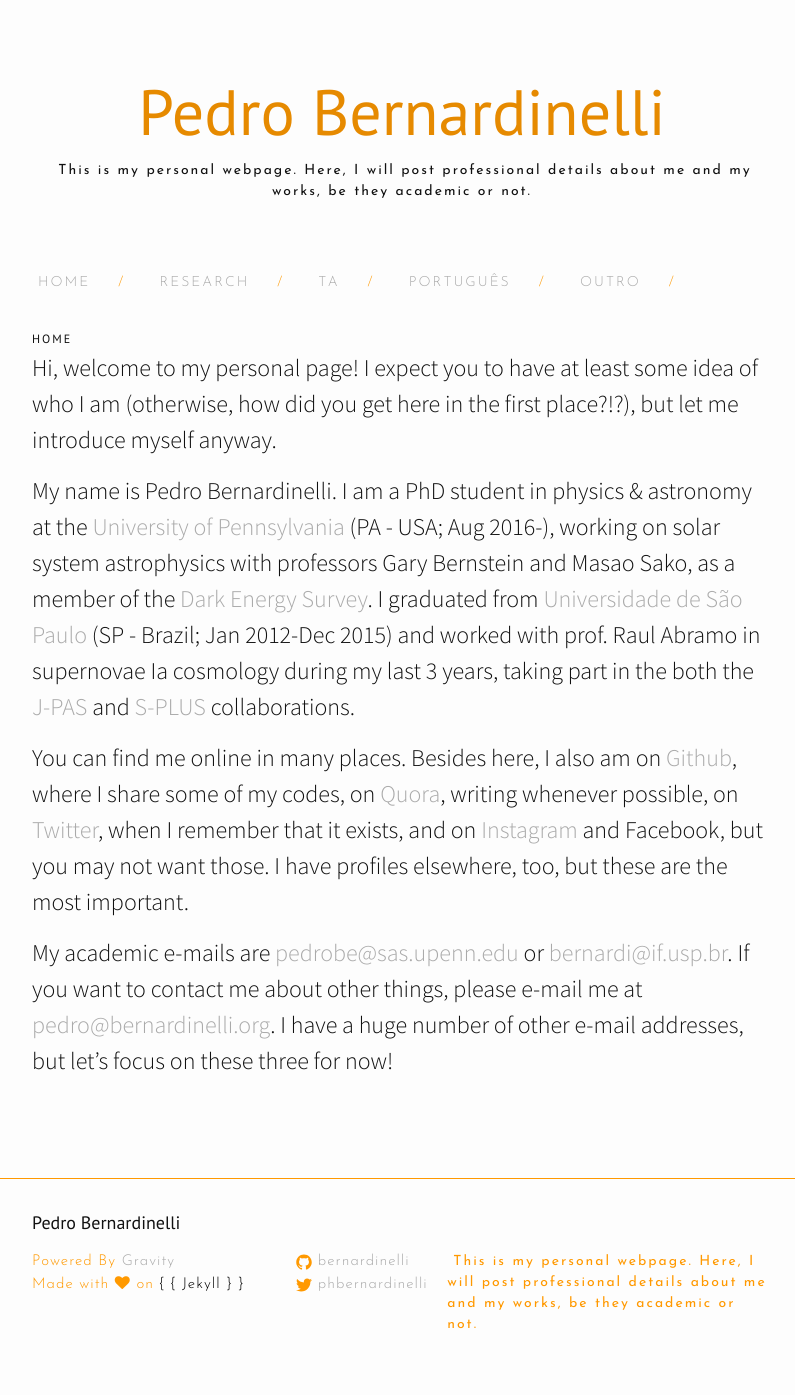
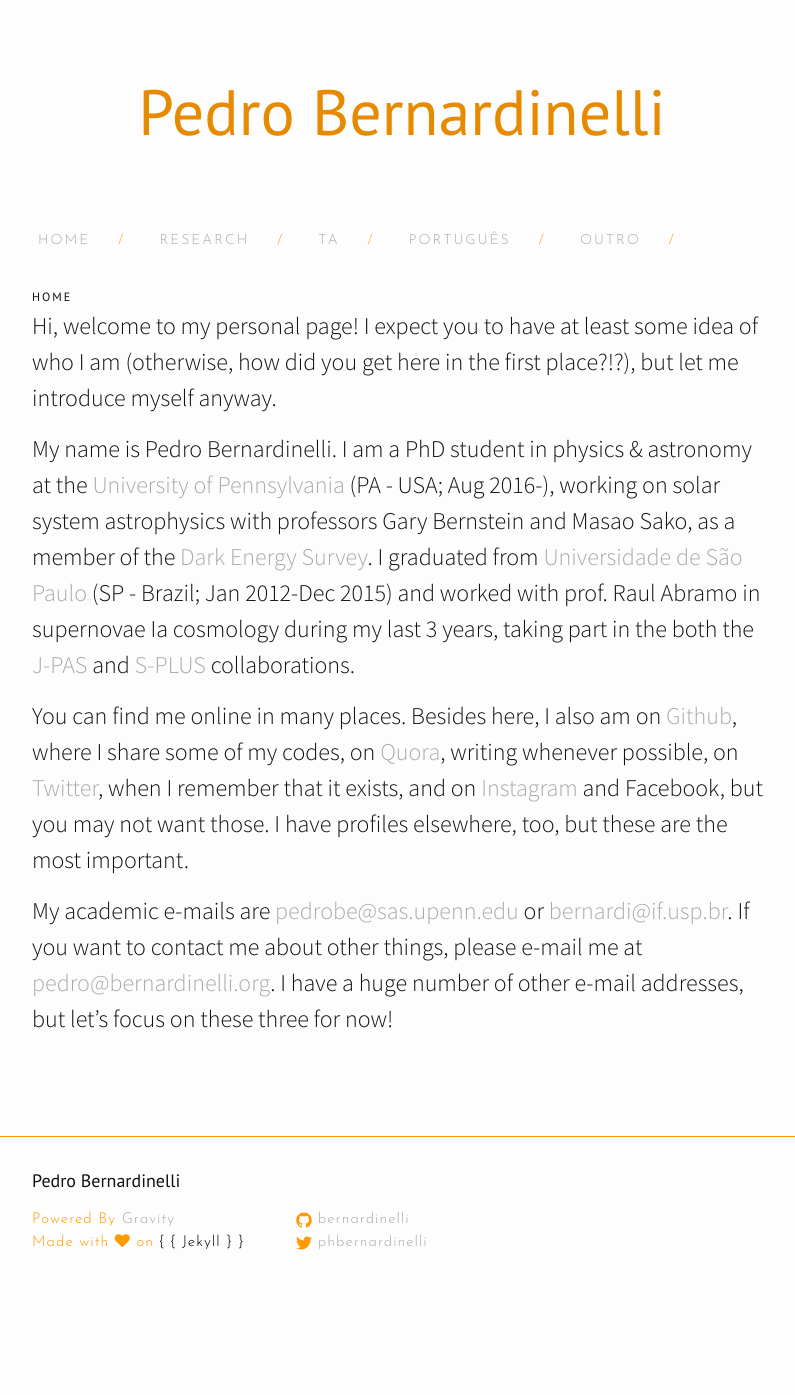
Before and after one commit to bernardinelli/bernardinelli.github.io, a Jekyll site: the page built from index.md, in a window 1280 px wide. Shown: the whole page, without its empty margins (238-1033 px from the left). Built offline with Jekyll 4.4.1, drawn with Linux system fonts in a browser that asks for light colours; nearby versions of some CDN libraries; after the commit the page ends 1314 px from its top, so only the background shows below that.

Commit message:
Update _config.yml

```diff
--- a/_config.yml
+++ b/_config.yml
@@ -9,7 +9,6 @@
 title: Pedro Bernardinelli
 email: pedro@bernardinelli.org
 description: > # this means to ignore newlines until "baseurl:"
-  This is my personal webpage. Here, I will post professional details about me and my works, be they academic or not.
 baseurl: "" # the subpath of your site, e.g. /blog
 url: "http://bernardinelli.org" # the base hostname & protocol for your site
 twitter_username: phbernardinelli
```
